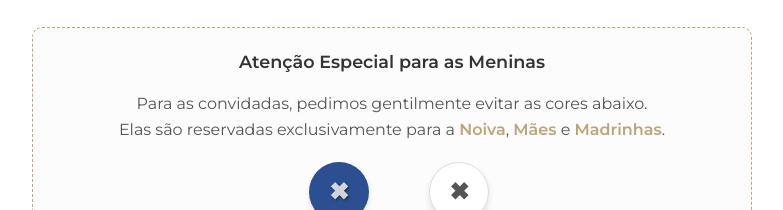
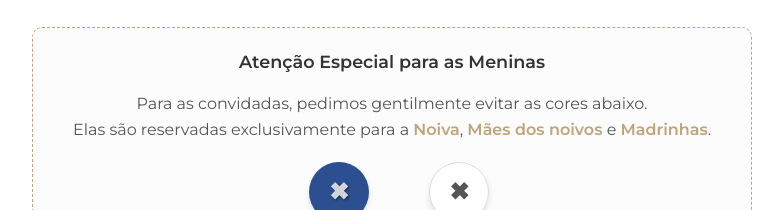
Before and after one commit to trewe510/site-casamento, a plain HTML site: page index.html in a window 1280 px wide. Shown: the part 3032-3242 px from the top of the page, without its empty margins (248-1031 px from the left). Drawn offline with Linux system fonts and the light colour scheme.

Commit message:
feat:cores-não-permitidas-2

```diff
--- a/index.html
+++ b/index.html
@@ -474,7 +474,7 @@
             Para as convidadas, pedimos gentilmente evitar as cores abaixo.<br />
             Elas são reservadas exclusivamente para a
             <span class="texto-destaque">Noiva</span>,
-            <span class="texto-destaque">Mães</span> e
+            <span class="texto-destaque">Mães dos noivos</span> e
             <span class="texto-destaque">Madrinhas</span>.
           </p>
 
```
